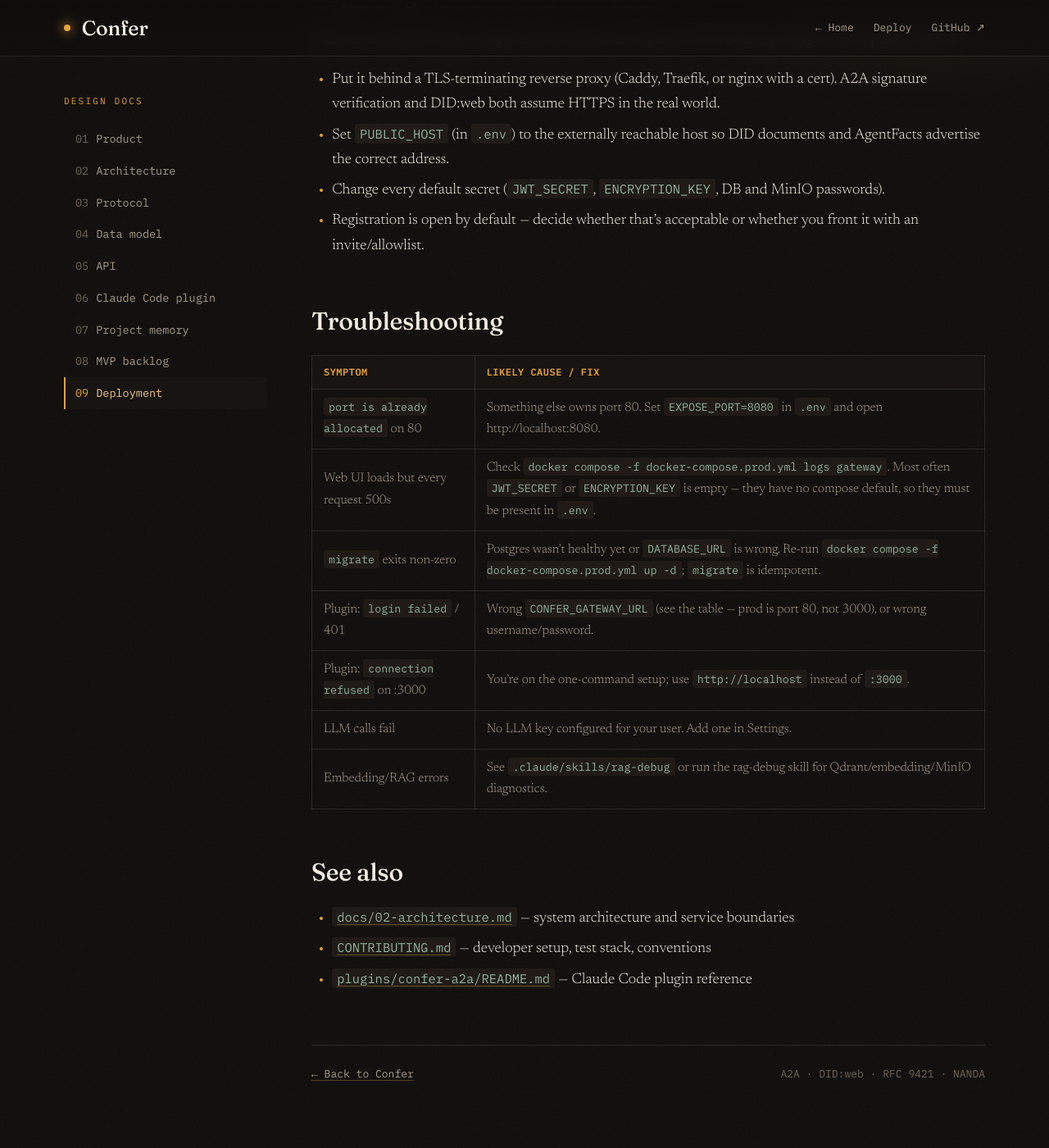
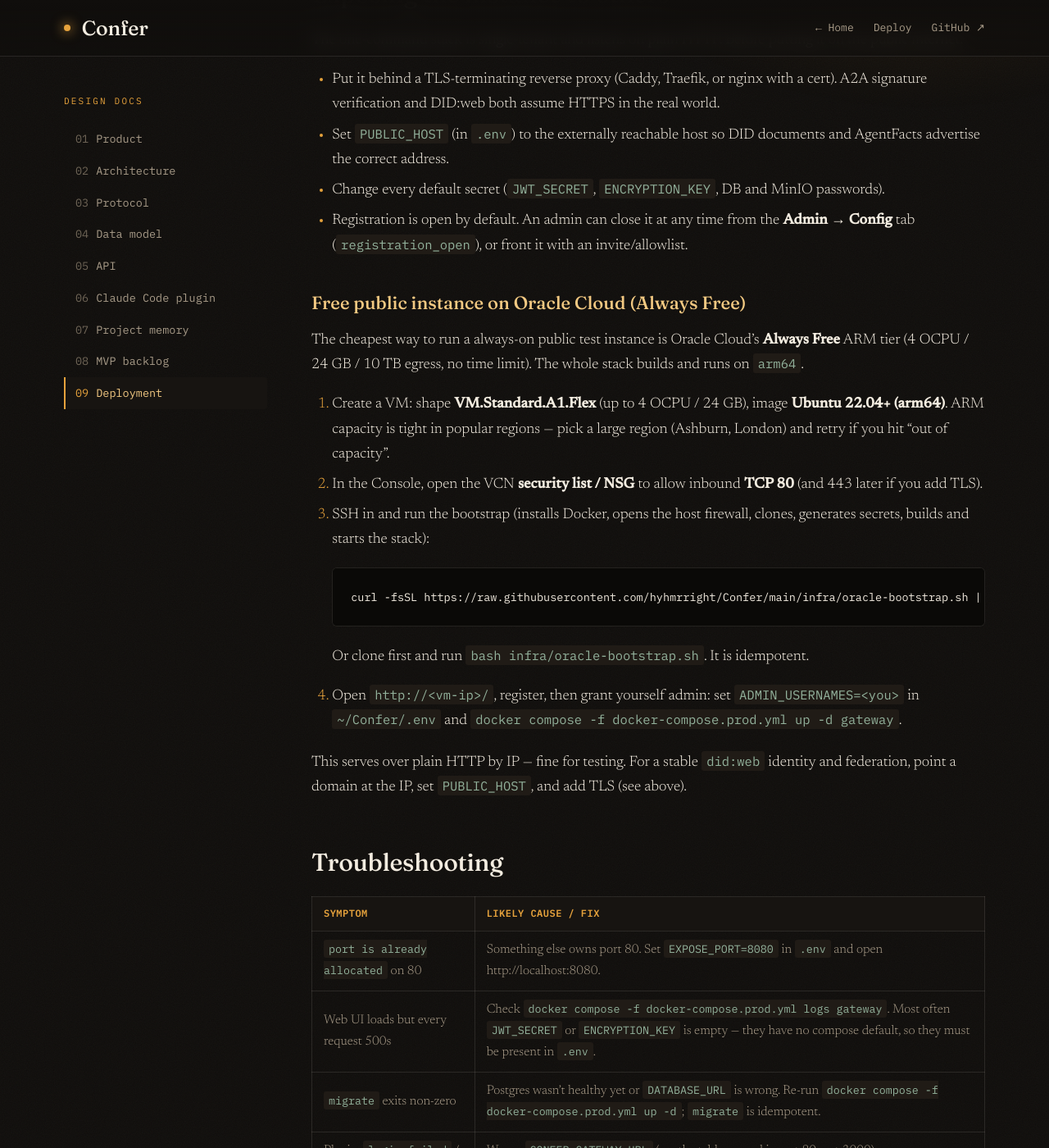
Before and after one commit to hyhmrright/Confer, a Jekyll site: the page built from docs/09-deployment.md, in a window 1280 px wide and 1400 px high, scrolled down 4889 px. Shown: the whole window at 82% size. Built offline with Jekyll 4.4.1, drawn with Linux system fonts in a browser that asks for light colours; our own code applies the rules of GitHub Pages for plain Markdown files.

Commit message:
docs(deploy): add Oracle Always Free bootstrap script + public-deploy guide
infra/oracle-bootstrap.sh: idempotent one-shot setup for a fresh Oracle Cloud
Always Free ARM (Ampere A1) Ubuntu VM — installs Docker, opens the host
firewall for :80, clones, generates JWT/encryption secrets, builds and starts
the full stack (migrations run automatically). docs/09-deployment.md documents
the VM shape, security-list step, and admin bootstrap. Stage 4 of the public
launch roadmap; actual VM provisioning is the operator's step.

Co-Authored-By: Claude Opus 4.8 (1M context) <noreply@anthropic.com>

````diff
--- a/docs/09-deployment.md
+++ b/docs/09-deployment.md
@@ -156,8 +156,35 @@ on the public internet:
 - Set `PUBLIC_HOST` (in `.env`) to the externally reachable host so DID documents and
   AgentFacts advertise the correct address.
 - Change every default secret (`JWT_SECRET`, `ENCRYPTION_KEY`, DB and MinIO passwords).
-- Registration is open by default — decide whether that's acceptable or whether you
-  front it with an invite/allowlist.
+- Registration is open by default. An admin can close it at any time from the
+  **Admin → Config** tab (`registration_open`), or front it with an invite/allowlist.
+
+### Free public instance on Oracle Cloud (Always Free)
+
+The cheapest way to run a always-on public test instance is Oracle Cloud's
+**Always Free** ARM tier (4 OCPU / 24 GB / 10 TB egress, no time limit). The whole
+stack builds and runs on `arm64`.
+
+1. Create a VM: shape **VM.Standard.A1.Flex** (up to 4 OCPU / 24 GB), image
+   **Ubuntu 22.04+ (arm64)**. ARM capacity is tight in popular regions — pick a
+   large region (Ashburn, London) and retry if you hit "out of capacity".
+2. In the Console, open the VCN **security list / NSG** to allow inbound **TCP 80**
+   (and 443 later if you add TLS).
+3. SSH in and run the bootstrap (installs Docker, opens the host firewall, clones,
+   generates secrets, builds and starts the stack):
+
+   ```bash
+   curl -fsSL https://raw.githubusercontent.com/hyhmrright/Confer/main/infra/oracle-bootstrap.sh | bash
+   ```
+
+   Or clone first and run `bash infra/oracle-bootstrap.sh`. It is idempotent.
+4. Open `http://<vm-ip>/`, register, then grant yourself admin: set
+   `ADMIN_USERNAMES=<you>` in `~/Confer/.env` and
+   `docker compose -f docker-compose.prod.yml up -d gateway`.
+
+This serves over plain HTTP by IP — fine for testing. For a stable `did:web`
+identity and federation, point a domain at the IP, set `PUBLIC_HOST`, and add TLS
+(see above).
 
 ## Troubleshooting
 
````
Also changed, not shown: 1 other file.
